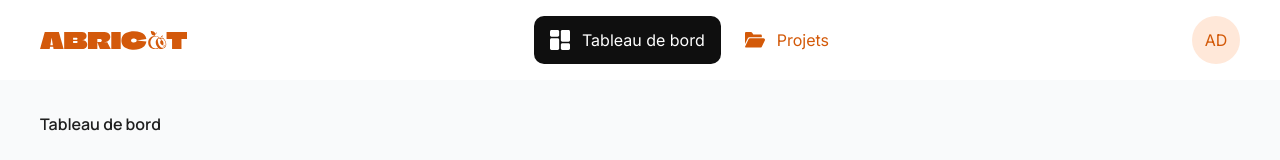
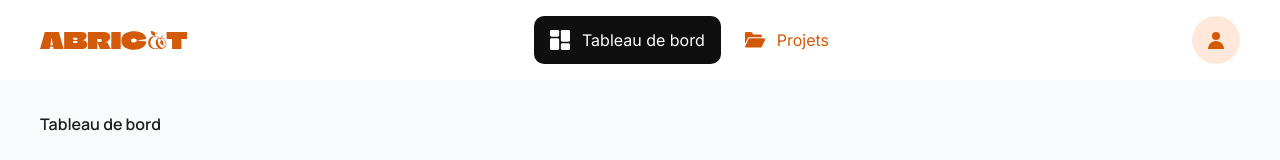
Before and after one commit to AlexDelapierre/Abricot, a Next.js app: page /dashboard in a window 1280 px wide. Shown: the top 160 px of the page. Built offline with nearby package versions, Linux system fonts and the light colour scheme; no server answers.

Commit message:
feat: show user initials or generic icon in avatar

```diff
--- a/src/components/Header.tsx
+++ b/src/components/Header.tsx
@@ -1,9 +1,19 @@
 import Image from "next/image";
 import Link from "next/link";
+import { getProfile } from "@/api";
 import Nav from "@/components/Nav";
 import UserMenu from "@/components/UserMenu";
 
-export default function Header() {
+export default async function Header() {
+  const response = await getProfile();
+  const user = response.data?.user;
+  const initials = user?.name
+    ?.split(" ")
+    .slice(0, 2)
+    .map((word) => word[0])
+    .join("")
+    .toUpperCase();
+
   return (
     <header className="flex flex-wrap items-center justify-between gap-4 bg-white px-4 py-4 md:px-10">
       <Link href="/dashboard">
@@ -14,7 +24,7 @@ export default function Header() {
         <Nav />
       </div>
 
-      <UserMenu />
+      <UserMenu initials={initials} />
     </header>
   );
 }
--- a/src/components/UserMenu.tsx
+++ b/src/components/UserMenu.tsx
@@ -4,7 +4,7 @@ import Link from "next/link";
 import { usePathname } from "next/navigation";
 import { logoutAction } from "@/actions";
 
-export default function UserMenu() {
+export default function UserMenu({ initials }: { initials?: string }) {
   const pathname = usePathname();
 
   return (
@@ -13,7 +13,18 @@ export default function UserMenu() {
         aria-label="Menu du compte"
         className="bg-brand-light text-brand-dark flex h-12 w-12 cursor-pointer list-none items-center justify-center rounded-full"
       >
-        AD
+        {initials || (
+          <svg
+            width="24"
+            height="24"
+            viewBox="0 0 24 24"
+            fill="currentColor"
+            aria-hidden="true"
+          >
+            <circle cx="12" cy="8" r="4" />
+            <path d="M4 21c0-4.4 3.6-8 8-8s8 3.6 8 8z" />
+          </svg>
+        )}
       </summary>
 
       <ul className="rounded-card border-grey-200 absolute right-0 z-10 mt-2 w-48 border bg-white p-2 shadow-md">
```
